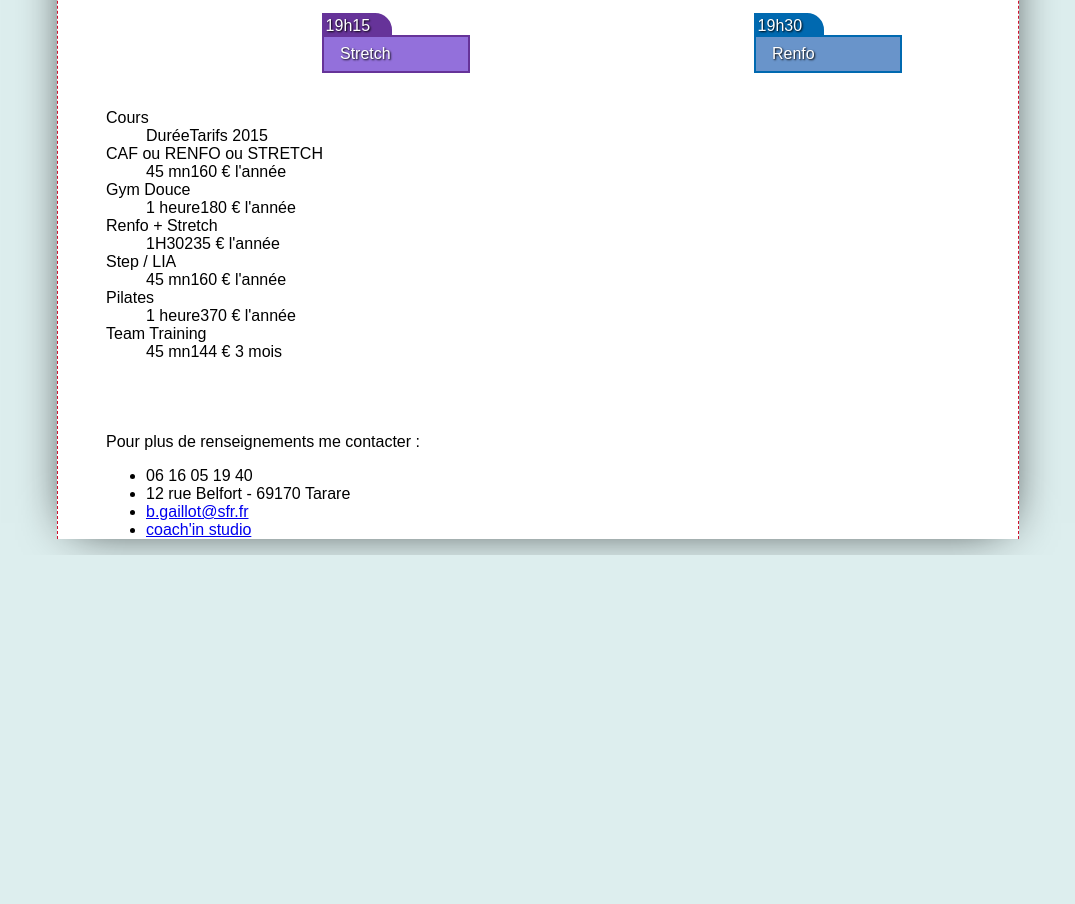
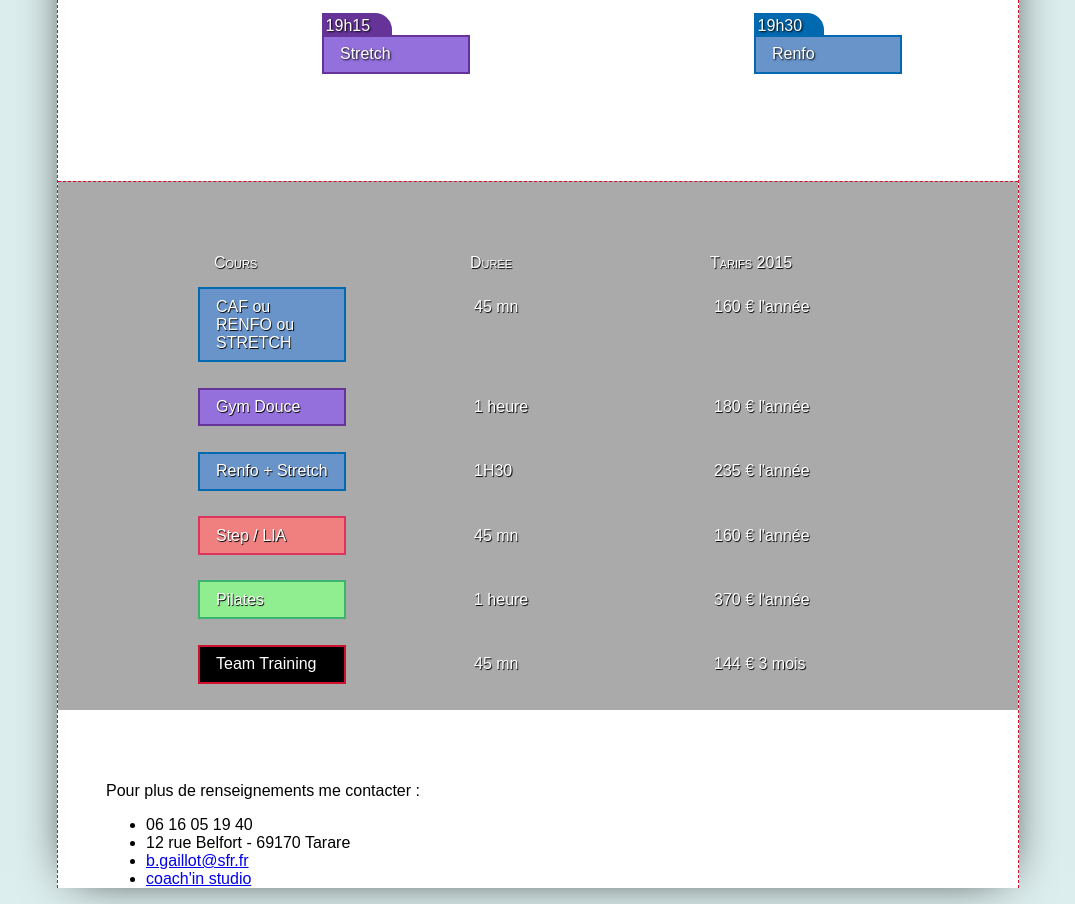
Before and after one commit to coachinstudio/coachinstudio.github.io, a plain HTML site: page index.html in a window 1280 px wide. Shown: the part 1820-2724 px from the top of the page, without its empty margins (102-1177 px from the left). Before the commit the page ends 2375 px from the top, so only its background shows below. Drawn offline with Linux system fonts and the light colour scheme.

Commit message:
Stylise tarifs

```diff
--- a/cis.css
+++ b/cis.css
@@ -123,61 +123,105 @@ section.babeth {
   border-top-right-radius: 2ex;
 }
 
-.activités-jour dd dd {
+.activités-jour dd dd, .tarifs dt:not(.header) {
   border-width: 2px;
   border-style: solid;
   padding: 1ex 1em;
   width: 7em;
-  height: 2ex;
   position: relative;
   top: -2px;
 }
 
-.pilates * {
+.pilates *, .tarifs .pilates {
   border-color: mediumseagreen;
   background: mediumseagreen;
 }
 
-.pilates dd {
+.pilates dd, .tarifs .pilates {
   background: lightgreen;
 }
 
-.team-training * {
+.team-training *, .tarifs .team-training {
   border-color: #cf112e;
   background: #cf112e;
 }
 
-.team-training dd {
+.team-training dd, .tarifs .team-training {
   background: black;
 }
 
-.step * {
+.step *, .tarifs .step {
   border-color: #dc345c;
   background: #dc345c;
 }
 
-.step dd {
+.step dd, .tarifs .step {
   background: lightcoral;
 }
 
-.gym * {
+.gym *, .tarifs .gym {
   border-color: rebeccapurple;
   background: rebeccapurple;
 }
 
-.gym dd {
+.gym dd, .tarifs .gym {
   background: mediumpurple;
 }
 
-.renfo * {
+.renfo *, .tarifs .renfo {
   border-color: #0069b0;
   background: #0069b0;
 }
 
-.renfo dd {
+.renfo dd, .tarifs .renfo {
   background: #6994ca;
 }
 
-.tarifs {
+.clearfix {
   clear: both;
 }
+
+.tarifs {
+  border-top: 1px dashed #cf112e;
+  background: #aaa;
+  color: white;
+  text-shadow: 0.05em 0.05em 0.05em black;
+  height: 480px;
+  padding: 48px 0 0 140px;
+}
+
+.tarifs dt {
+  float: left;
+  margin-right: 8em;
+}
+
+dt.header {
+  width: 7em;
+}
+
+.tarifs dt:not(.header) {
+  margin-top: 1ex;
+  margin-bottom: 2ex;
+}
+
+.tarifs dd:not(.header) {
+  margin-top: 2ex;
+}
+
+.tarifs span {
+  width: 15em;
+}
+
+.tarifs .header {
+  border: none;
+}
+
+.header {
+  font-variant: small-caps;
+  padding: 1ex 1em;
+  top: 0;
+}
+
+.tarifs span {
+  display: inline-block;
+}
--- a/index.html
+++ b/index.html
@@ -150,6 +150,8 @@
           </dl>
         </dd>
       </div>
+
+      <div class="clearfix"></div>
     </dl>
   </section>
 
@@ -159,26 +161,32 @@
       <dd class="header">
         <span>Durée</span><span>Tarifs 2015</span>
       </dd>
+      <div class="clearfix"></div>
       <dt class="renfo">CAF ou RENFO ou STRETCH</dt>
       <dd>
         <span>45 mn</span><span>160 € l'année</span>
       </dd>
+      <div class="clearfix"></div>
       <dt class="gym">Gym Douce</dt>
       <dd>
         <span>1 heure</span><span>180 € l'année</span>
       </dd>
+      <div class="clearfix"></div>
       <dt class="renfo">Renfo + Stretch</dt>
       <dd>
         <span>1H30</span><span>235 € l'année</span>
       </dd>
+      <div class="clearfix"></div>
       <dt class="step">Step / LIA</dt>
       <dd>
         <span>45 mn</span><span>160 € l'année</span>
       </dd>
+      <div class="clearfix"></div>
       <dt class="pilates">Pilates</dt>
       <dd>
         <span>1 heure</span><span>370 € l'année</span>
       </dd>
+      <div class="clearfix"></div>
       <dt class="team-training">Team Training</dt>
       <dd>
         <span>45 mn</span><span>144 € 3 mois</span>
```
